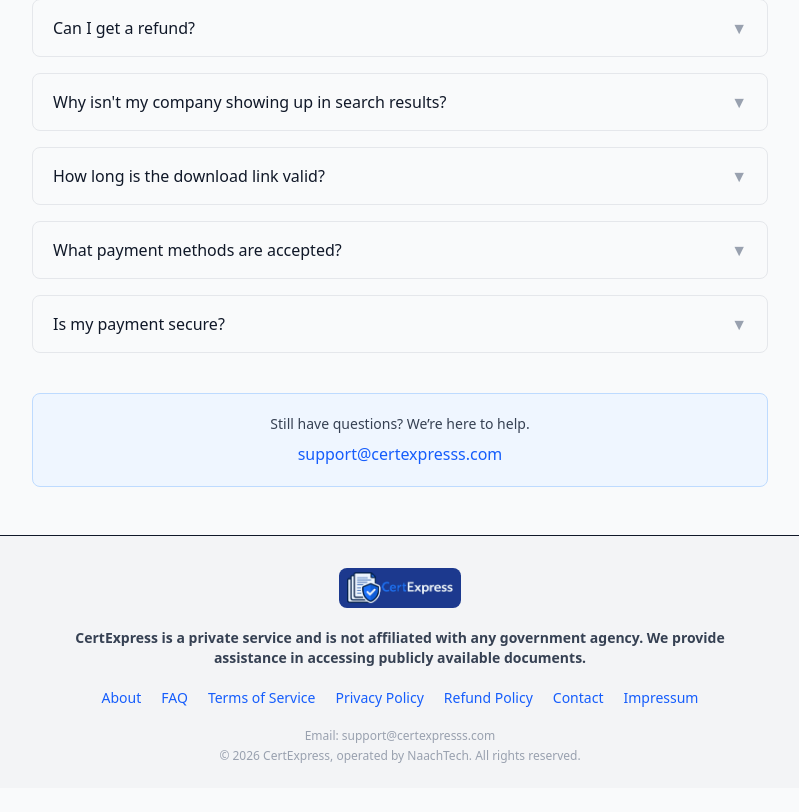
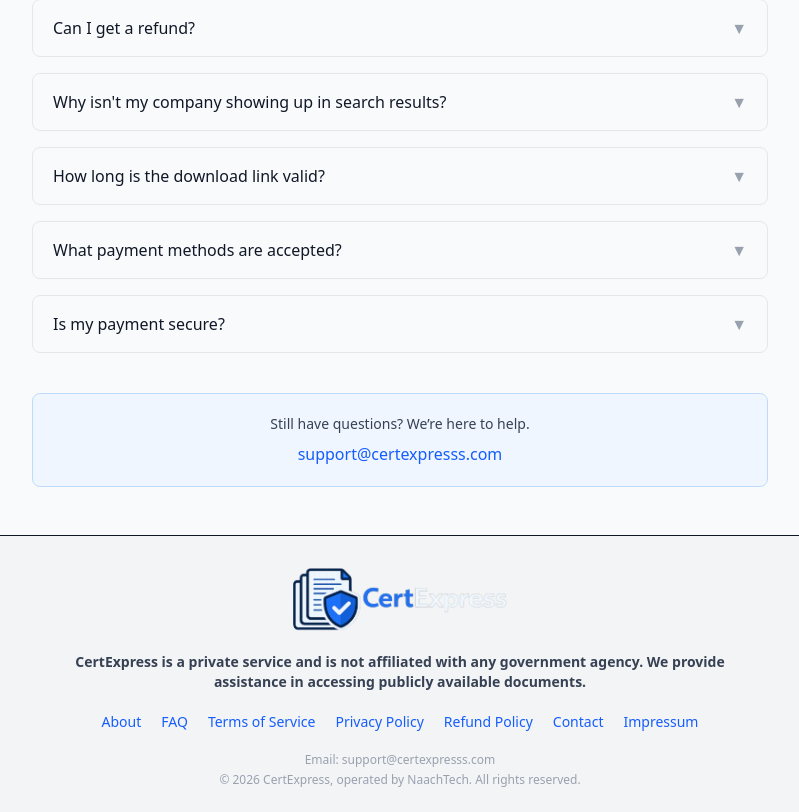
Before and after one commit to Zohu012/cert-express, a Next.js app: page /faq in a window 1280 px wide. Shown: the part 696-1508 px from the top of the page, without its empty margins (240-1039 px from the left). Before the commit the page ends 1484 px from the top, so only its background shows below. Built offline with nearby package versions, Linux system fonts and the light colour scheme.

Commit message:
Fix footer logo size — h-16, remove blue pill background

```diff
--- a/src/components/public-layout.tsx
+++ b/src/components/public-layout.tsx
@@ -35,9 +35,9 @@
               <Image
                 src="/logo.png"
                 alt="CertExpress"
-                width={140}
-                height={42}
-                className="h-10 w-auto object-contain bg-blue-900 rounded-lg px-2 py-1"
+                width={220}
+                height={66}
+                className="h-16 w-auto object-contain rounded-lg"
               />
             </Link>
           </div>
```
